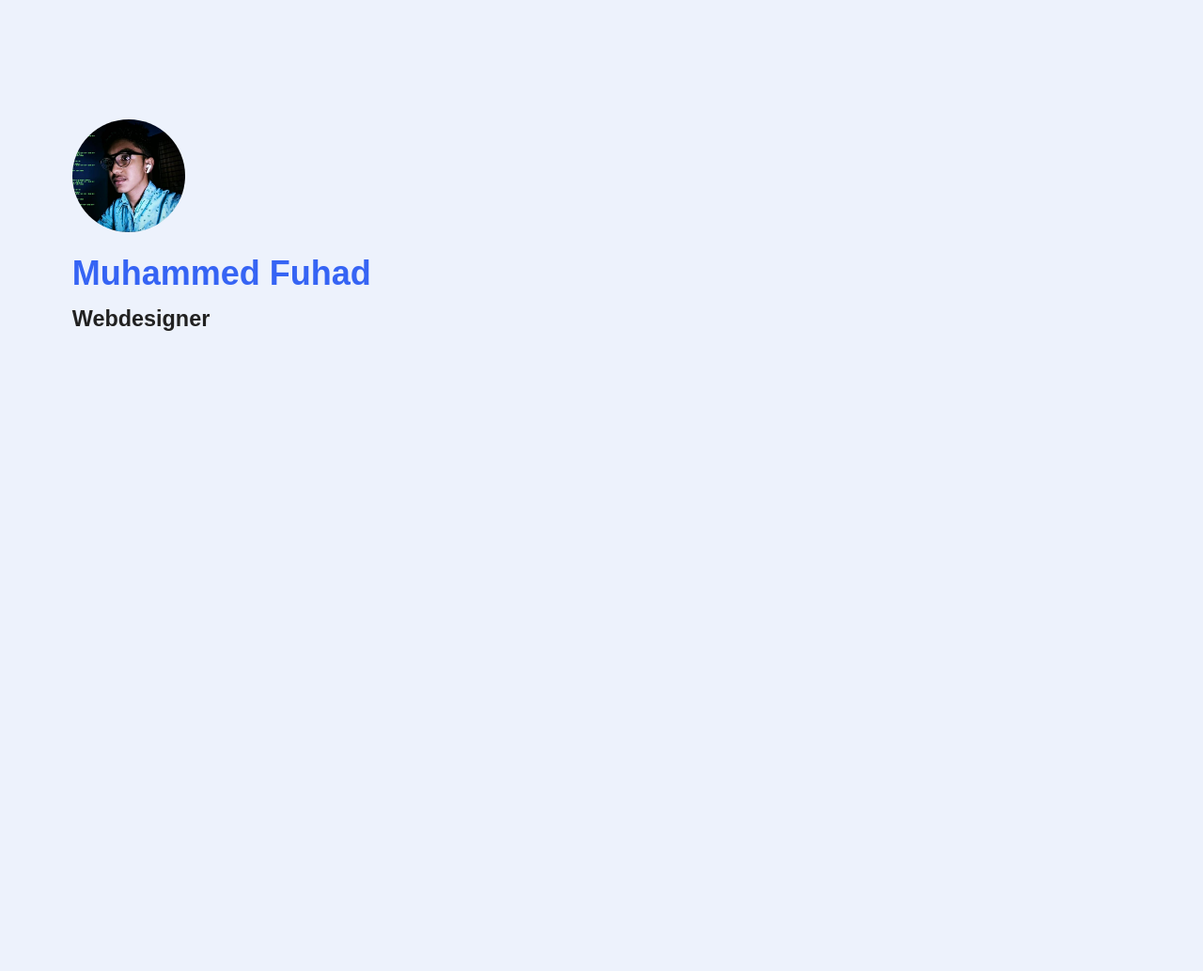
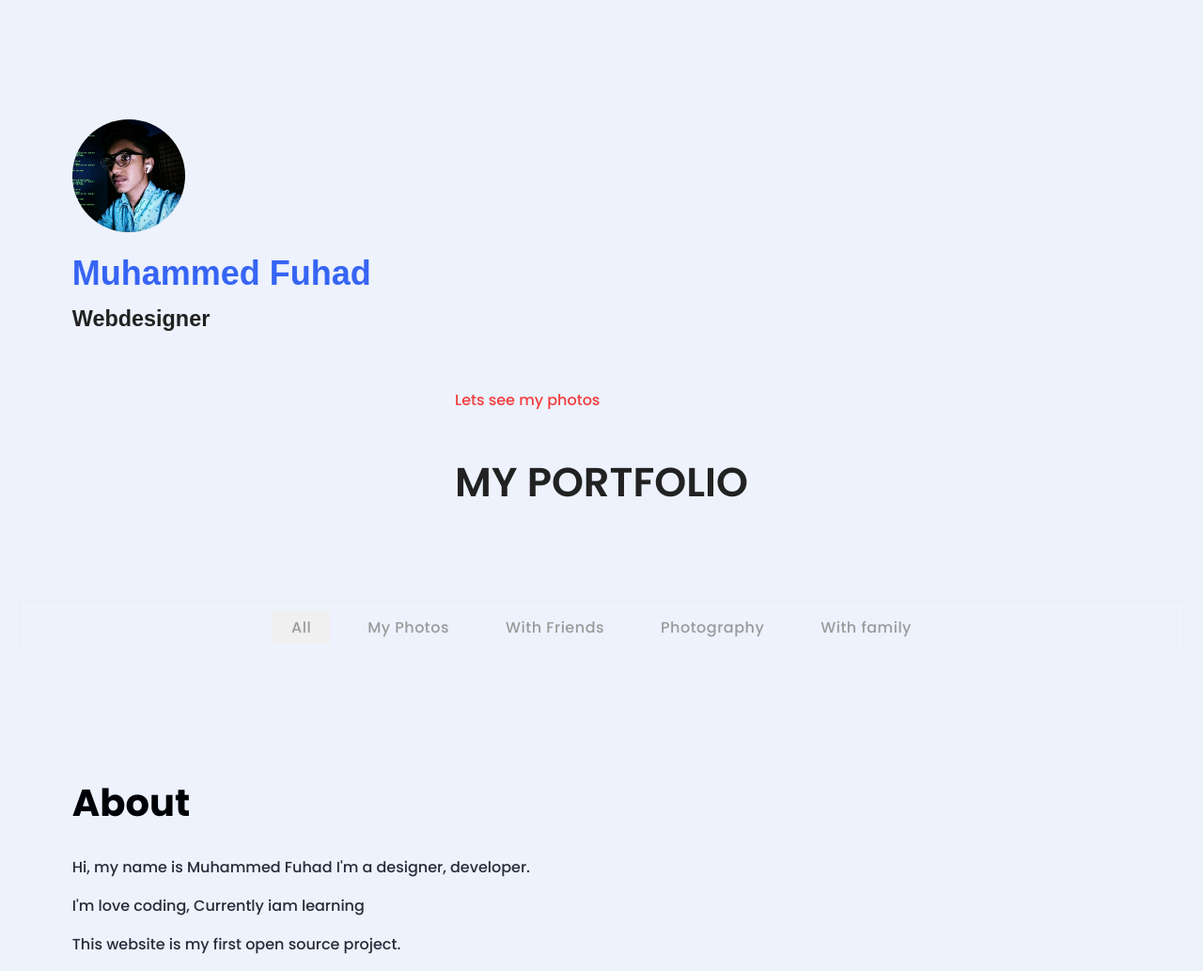
Before and after one commit to Muhammed-Fuhad/My-Personal-Portfolio-Website, a plain HTML site: page index.html in a window 1280 px wide. Shown: the part 65-1098 px from the top of the page at 94% size. Before the commit the page ends 800 px from the top, so only its background shows below. Drawn offline with nearby package versions, Linux system fonts and the light colour scheme.

Commit message:
created about section and start creating portfolio section

```diff
--- a/assets/css/styles.css
+++ b/assets/css/styles.css
@@ -303,3 +303,66 @@ img {
   --primary-color: #000106;
   --secondry-color: #ffffff;
 }
+
+.Aboutsection{
+  font-size: 1.25rem;
+  margin-left: 6%;
+  margin-top: 10%;
+  color: #000106;
+}
+
+.Paragraph{
+  font-size: 1.0rem;
+  color: #282B3A;
+}
+
+/** portfolio Section============================*/
+
+#portfolio{
+  display: flex;
+  justify-content: center;
+  align-items: center;
+  flex-direction: column;
+  margin: 50px 0px;
+}
+.portfolio{
+  margin-top: 20px;
+  display: flex;
+  flex-direction: column;
+}
+.portfolio-heading{
+  margin-top: 20px;
+  display: flex;
+  flex-direction: column;
+}
+.portfolio-heading h3{
+  font-size: 2.7rem;
+  font-weight: 600;
+  text-transform: uppercase;
+  color: #222222;
+}
+.portfolio-heading span{
+  color: #f33c3c;
+}
+.portfolio-filter{
+  display: flex;
+  justify-content: center;
+  align-items: center;
+  border: 1px solid rgba(237, 237, 237, 0.6);
+  flex-wrap: wrap;
+  margin: 20px;
+}
+.portfolio-filter li{
+  margin: 10px;
+  padding: 5px 20px;
+  color: #9b9b9b;
+  font-size: 1rem;
+  letter-spacing: 0.5px;
+  font-weight: 400px;
+  cursor: pointer;
+  user-select: none;
+}
+.portfolio-filter-active{
+  background-color: #f0f0f0;
+  color: #272727;
+}
--- a/index.html
+++ b/index.html
@@ -10,6 +10,12 @@
 
         <!-- ===== GOOGLE FONTS ===== -->
         <link href="https://fonts.googleapis.com/css2?family=Poppins:wght@400;500&display=swap" rel="stylesheet">
+
+        <!-- ===== poppons font family ===== -->
+        <link rel="preconnect" href="https://fonts.googleapis.com">
+        <link rel="preconnect" href="https://fonts.gstatic.com" crossorigin>
+        <link href="https://fonts.googleapis.com/css2?family=Poppins:ital,wght@0,100;0,200;0,300;0,400;0,500;0,600;0,700;0,800;0,900;1,100;1,200;1,300;1,400;1,500;1,600;1,700;1,800;1,900&display=swap" rel="stylesheet">
+
 
         <title>Muhammed Fuhad</title>
     </head>
@@ -38,7 +44,7 @@
                     <div class="nav__menu">
                         <ul class="nav__list">
                             <li class="nav__item"><a href="#" class="nav__link active">Home</a></li>
-                            <li class="nav__item"><a href="#" class="nav__link">About</a></li>
+                            <li class="nav__item"><a href="#About" class="nav__link">About</a></li>
                             <li class="nav__item"><a href="#" class="nav__link">Skills</a></li>
                             <li class="nav__item"><a href="#" class="nav__link">Portfolio</a></li>
                             <li class="nav__item"><a href="#" class="nav__link">Contact</a></li>
@@ -69,6 +75,40 @@
         </div>
 
 
+         <!-- ===== Portfolio section ===== -->
+         <section id="portfolio">
+
+             <!-- ===== heading ===== -->
+             <div class="portfolio-heading">
+                 <span>Lets see my photos</span>
+                 <h3>My portfolio</h3>
+             </div>
+         </section>
+
+         <!-- ===== Filter ===== -->
+
+         <ul class="portfolio-filter">
+             <li class="list portfolio-filter-active">All</li>
+             <li class="list">My Photos</li>
+             <li class="list">With Friends</li>
+             <li class="list">Photography</li>
+             <li class="list">With family</li>
+         </ul>
+        <main id="About" >
+            <div class="Aboutsection">
+                <h1>About</h1>
+            <div>
+
+            <div class="Paragraph">
+                <p> Hi, my name is Muhammed Fuhad I'm a designer, developer. </p>
+                <p> I'm love coding, Currently iam learning </p>
+                <p>This website is my first open source project.</p>
+            </div>
+
+        </main>
+        </div>
+
+
 
         <script>
             var icon = document.getElementById("icon");
```
